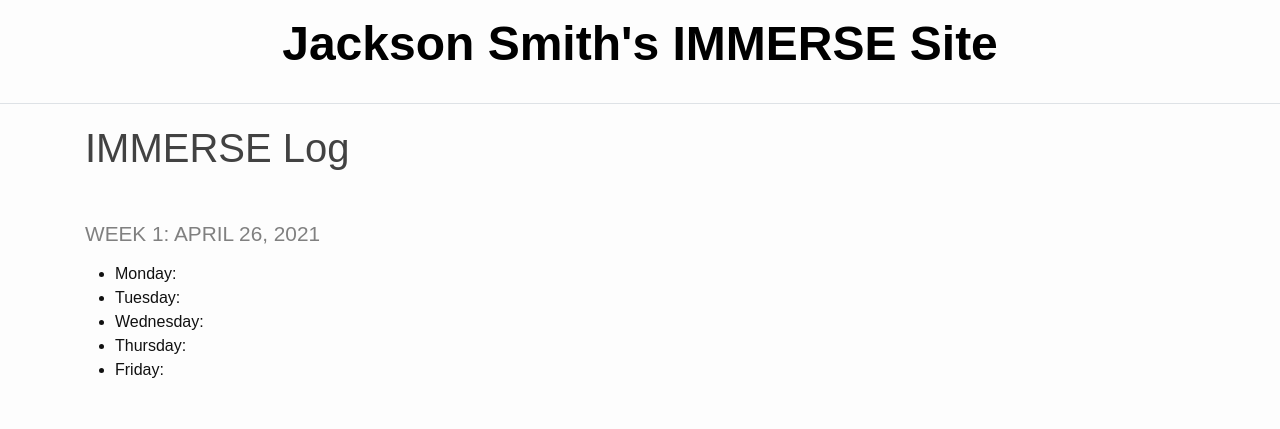
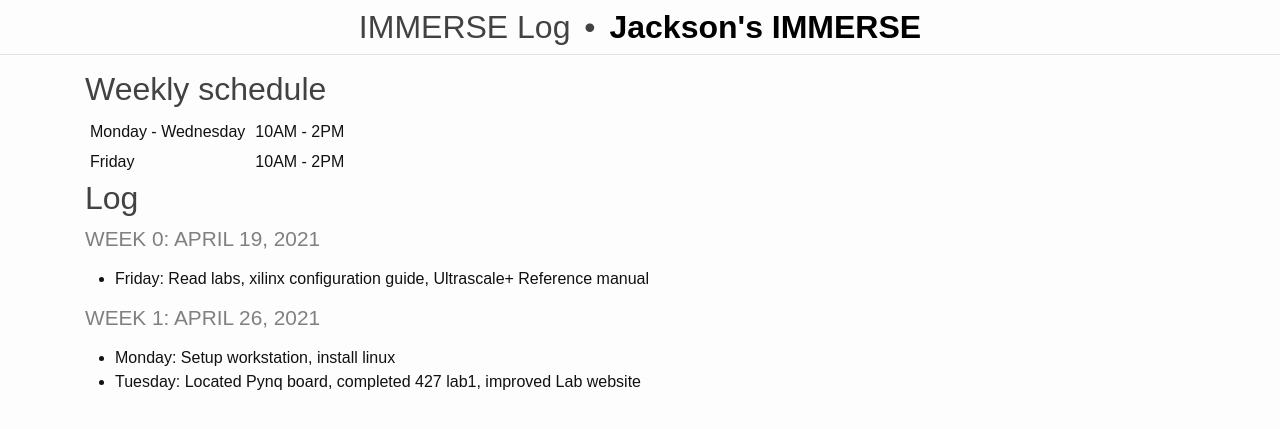
Before and after one commit to rjsmith1999/IMMERSE, a Jekyll site: the page built from _pages/log.md, in a window 1280 px wide. Shown: the top 429 px of the page. Built offline with Jekyll 4.4.1, drawn with Linux system fonts in a browser that asks for light colours.

Commit message:
Improve site, update log

```diff
--- a/_config.yml
+++ b/_config.yml
@@ -18,9 +18,9 @@
 # You can create any custom variable you would like, and they will be accessible
 # in the templates via {{ site.myvariable }}.
 
-title: Jackson Smith's IMMERSE Site
+title: Jackson's IMMERSE
 
-baseurl: "/IMMERSE/" # the subpath of your site, e.g. /blog
+baseurl: "/IMMERSE" # the subpath of your site, e.g. /blog
 url: "https://rjsmith1999.github.io" # the base hostname & protocol for your site, e.g. http://example.com
 
 collections:
--- a/_layouts/default.html
+++ b/_layouts/default.html
@@ -34,19 +34,25 @@
     <div id="page-content-wrapper">
 
       <nav class="navbar sticky-top navbar-expand-lg title-bar border-bottom d-flex flex-row">
-        <div class="flex-fill">
-          <p class="title-text"><a href="{{site.url}}{{ site.baseurl }}/">{{site.title}}</a></p>
-        </div>
+        <span class="flex-fill">
+          <h2 class="page-title" id="page-title">
+            {% if page.title %}
+
+            {% if page.icon %}
+            <i class="{{ page.icon }}"></i>
+            {% endif %}
+            {{ page.title }}
+
+            <span class="title-spacer"> • </span>
+            {% endif %}
+
+            <span class="title-text"><a href="{{site.url}}{{ site.baseurl }}/">{{site.title}}</a></span>
+          </h2>
+        </span>
       </nav>
 
       <div class="container">
         <article class="page">
-          <h1 class="page-title" id="page-title">
-            {% if page.icon %}
-            <i class="{{ page.icon }}"></i>
-            {% endif %}
-            {{ page.title }}
-          </h1>
 
           <div class="page-content">
             {{ content }}
--- a/_pages/log.md
+++ b/_pages/log.md
@@ -3,10 +3,23 @@ layout: default
 title: IMMERSE Log
 ---
 
+## Weekly schedule
+
+| ------------------- | ---------- |
+| Monday - Wednesday  | 10AM - 2PM |
+| Friday              | 10AM - 2PM |
+
+## Log
+
+### Week 0: April 19, 2021
+
+* **Friday**: Read labs, xilinx configuration guide, Ultrascale+ Reference manual
+
 ### Week 1: April 26, 2021
 
-* **Monday**:
-* **Tuesday**:
-* **Wednesday**:
+* **Monday**: Setup workstation, install linux
+* **Tuesday**: Located Pynq board, completed 427 lab1, improved Lab website
+
+<!-- * **Wednesday**:
 * **Thursday**:
-* **Friday**:
+* **Friday**: -->
--- a/css/main.scss
+++ b/css/main.scss
@@ -284,21 +284,44 @@ $sidebar-hover-color: $secondary-color1;
   }
 
 
-
-h1 {
-    padding-top: 20px;
+h2 {
+    margin-bottom: 10px;
 }
 
 h3 {
     text-transform: uppercase;
     color: gray;
     font-size: 1.3rem;
-    margin-top: 50px;
+}
+
+.page-title {
+    margin-bottom: 0px;
+    text-align: center;
+}
+
+.title-bar {
+    margin-left: auto;
+    margin-right: auto;
+    padding-left: 15px;
+    padding-right: 15px;
+    margin-bottom: 15px;
+}
+
+.title-spacer {
+    padding-left: 5px;
+    padding-right:  5px;
 }
 
 .title-text {
-    font-size: xxx-large;
-    font-weight: 800;
+    font-size: xx-large;
+    font-weight: 600;
     color:black;
     text-align: center;
+    margin-bottom: 0px;
 }
+
+td {
+    padding-left: 5px;
+    padding-right: 5px;
+    padding-bottom: 5px;
+}
```
Also changed, not shown: index.md (+1 -1 lines).
